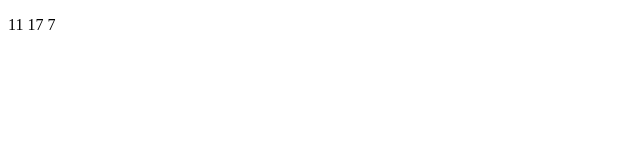
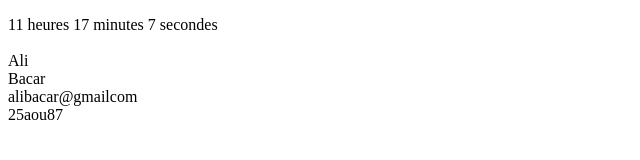
Before and after one commit to nouranmalidi/monpremiermodulejs, a plain HTML site: page index.html in a window 1280 px wide. Shown: the whole page, without its empty margins (0-640 px from the left). Drawn offline with Linux system fonts and the light colour scheme.

Commit message:
exo pour importer un objet

```diff
--- a/index.html
+++ b/index.html
@@ -11,7 +11,8 @@
             <span id="heure">
             </span>
             <span id="minutes"></span>
-            <span id="secondes"></span>
+            <span id="secondes"></span> <br> <br>
+            <span id="utilisateur"></span>
         </p>
     </div>
 </body>
--- a/main.js
+++ b/main.js
@@ -12,10 +12,22 @@ let jour = new Date();
 
 
 // Pour afficher l'heure sur html
-let spanHeure = document.querySelector("#heure").textContent = generateHeure.monHeure();
+let spanHeure = document.querySelector("#heure").textContent = generateHeure.monHeure() + " heures";
 
 // Pour afficher les minutes
-let spanMinutes = document.querySelector("#minutes").textContent = jour.getMinutes();
+let spanMinutes = document.querySelector("#minutes").textContent = jour.getMinutes() + " minutes";
 
 // Pour afficher les secodes
-let spanSecondes = document.querySelector("#secondes").textContent = jour.getSeconds();
+let spanSecondes = document.querySelector("#secondes").textContent = jour.getSeconds() + " secondes";
+
+// J'importe l'objet user
+
+import user from "./user.js";
+
+console.log("Mon objet" , user.utilisateur); // Pas de parenthèse () car c'est pas une fonction.
+
+// Pour afficher l'objet utilisateur
+
+let spanUtilisateur = document.querySelector("#utilisateur");
+spanUtilisateur.innerHTML =
+    `${user.utilisateur.nom}<br>${user.utilisateur.prenom}<br>${user.utilisateur.email}<br>${user.utilisateur.motDePasse}`;
--- /dev/null
+++ b/user.js
@@ -0,0 +1,11 @@
+let utilisateur = {
+    nom: "Ali",
+    prenom: "Bacar",
+    email: "alibacar@gmailcom",
+    motDePasse: "25aou87"
+
+}
+
+export default {
+    utilisateur
+}
```
